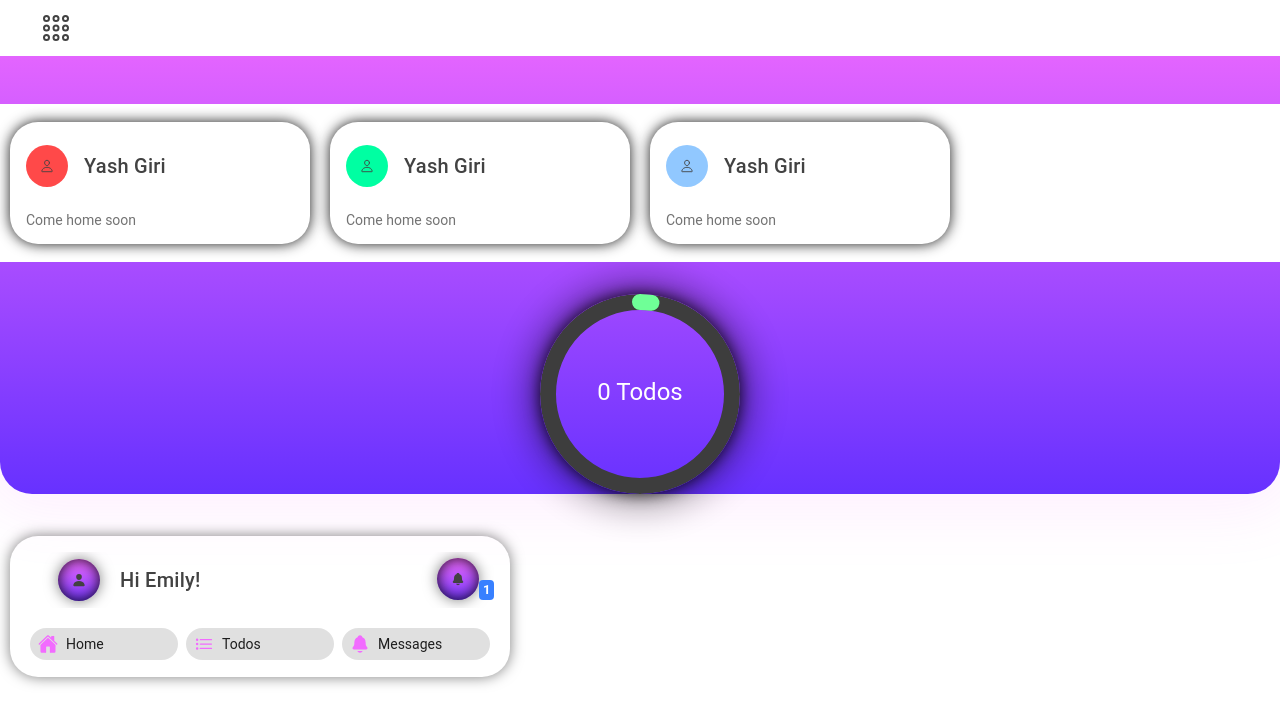
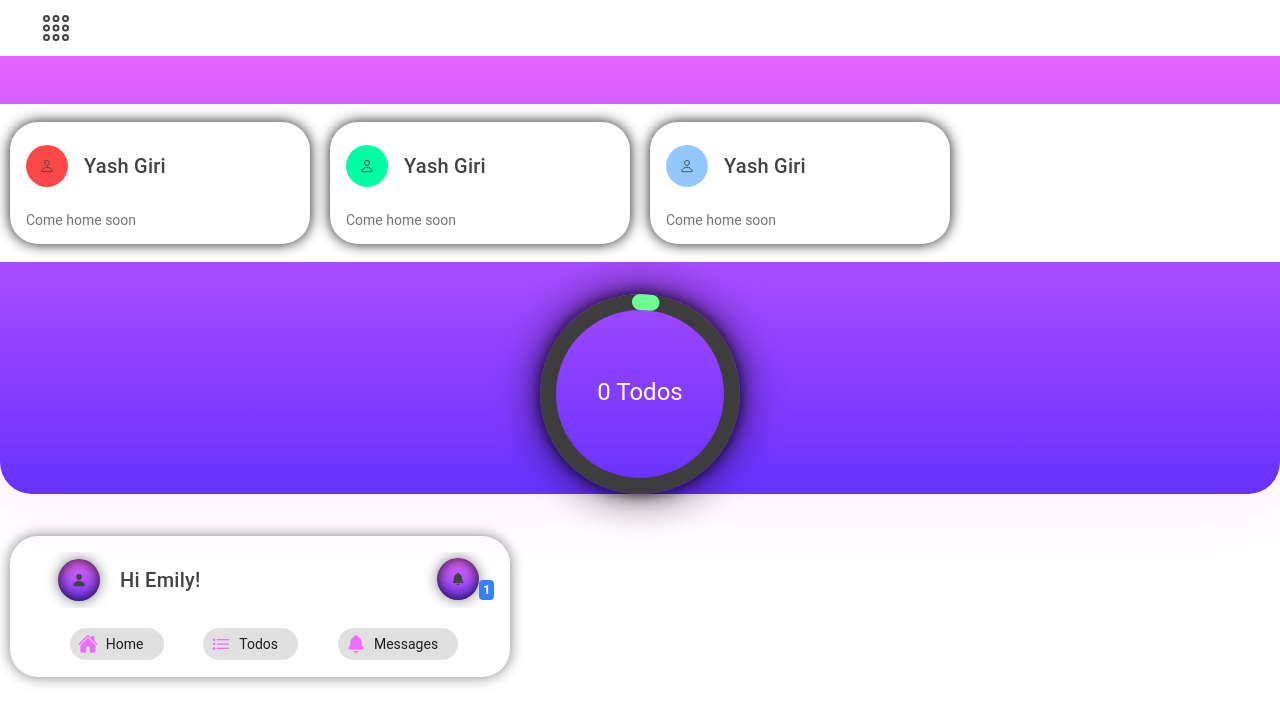
Before and after one commit to yashweblife/ExperimentalIonicComponent, a React (Create React App) app: page /home in a window 1280 px wide. Shown: the top 724 px of the page. Built offline with nearby package versions, Linux system fonts and the light colour scheme.

Commit message:
Minor change

```diff
--- a/src/pages/Home.tsx
+++ b/src/pages/Home.tsx
@@ -5,7 +5,7 @@
 import "react-circular-progressbar/dist/styles.css"
 import Menu from "../components/Menu"
 import { generateID } from '../utils/utils';
-
+import {Link} from 'react-router-dom'
 const messages = [
   {
     sender:"Yash Giri",
@@ -84,18 +84,25 @@
           </IonToolbar>
         </IonCardHeader>
         <IonCardContent>
+          <Link to={'/home'}>
             <IonChip>
               <IonIcon icon={home}></IonIcon>
               <IonLabel>Home</IonLabel>
             </IonChip>
+
+          </Link>
+          <Link to={'/todolist'}>
             <IonChip>
               <IonIcon icon={listOutline}></IonIcon>
               <IonLabel>Todos</IonLabel>
             </IonChip>
+          </Link>
+          <Link to={'/chat'}>
             <IonChip>
               <IonIcon icon={notifications}></IonIcon>
               <IonLabel>Messages</IonLabel>
             </IonChip>
+          </Link>
           </IonCardContent>
         </IonCard>
     </IonContent>
```
